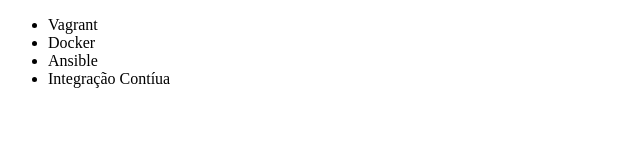
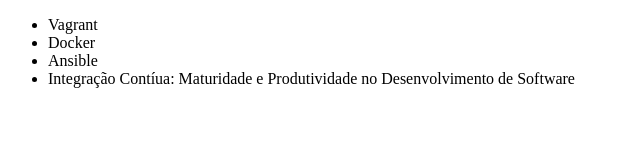
Before and after one commit to willwinder/novo-git, a plain HTML site: page index.html in a window 1280 px wide. Shown: the whole page, without its empty margins (0-640 px from the left). Drawn offline with Linux system fonts and the light colour scheme.

Commit message:
adicionando curso de Integração contínua

```diff
--- a/index.html
+++ b/index.html
@@ -9,7 +9,7 @@
         <li>Vagrant</li>
         <li>Docker</li>
         <li>Ansible</li>
-        <li>Integração Contíua</li>
+        <li>Integração Contíua: Maturidade e Produtividade no Desenvolvimento de Software</li>
     </ul>
 </body>
 </html>
```
